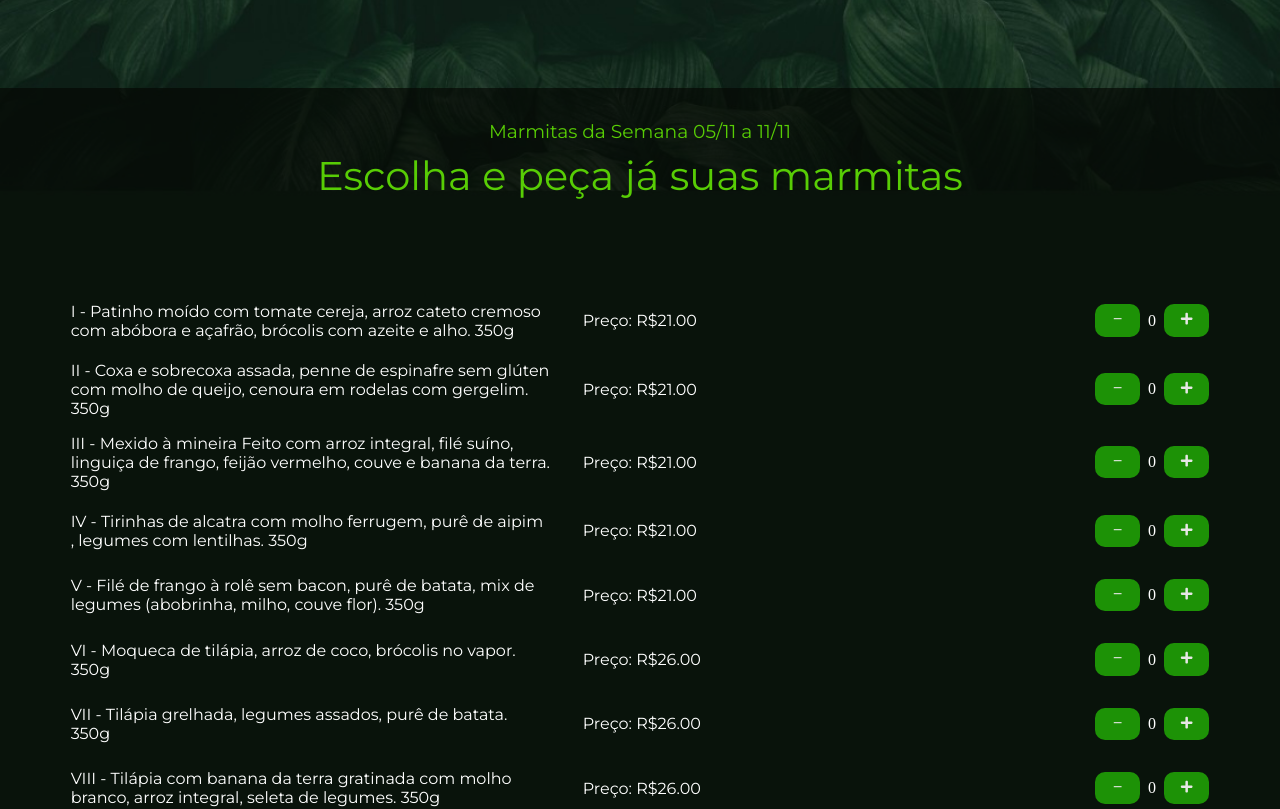
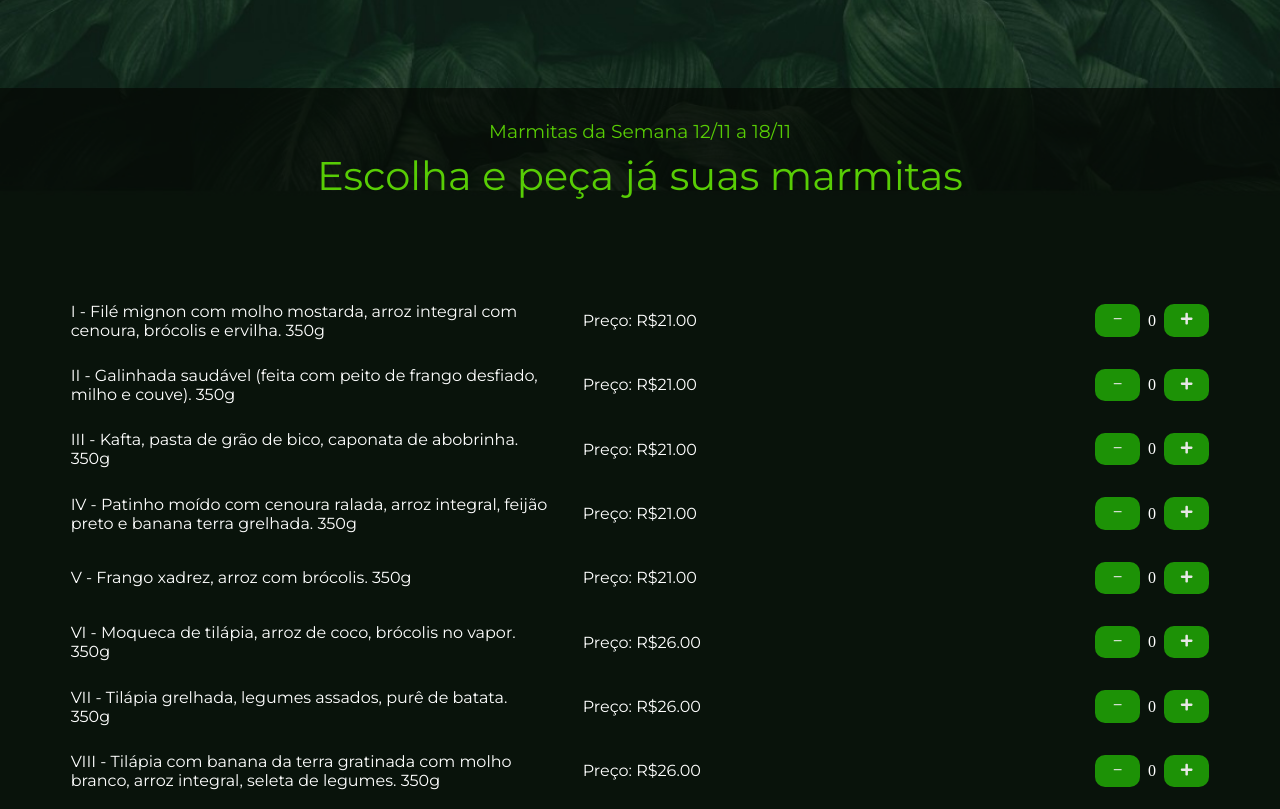
Before and after one commit to yagovysk/Projeto-NutrieLeve, a React (Vite) app: page / in a window 1280 px wide. Shown: the part 978-1787 px from the top of the page. Built offline with nearby package versions, Linux system fonts and the light colour scheme; a web font is replaced by a local one.

Commit message:
modificações no cardapio de marmitas

```diff
--- a/src/Pages/Home/Components-home/Marmitas/Marmitas.jsx
+++ b/src/Pages/Home/Components-home/Marmitas/Marmitas.jsx
@@ -6,11 +6,11 @@ import "./Marmitas.css";
 
 export function Marmitas() {
   const sabores = [
-    "I - Patinho moído com tomate cereja, arroz cateto cremoso com abóbora e açafrão, brócolis com azeite e alho. 350g",
-    "II - Coxa e sobrecoxa assada, penne de espinafre sem glúten com molho de queijo, cenoura em rodelas com gergelim. 350g",
-    "III - Mexido à mineira Feito com arroz integral, filé suíno, linguiça de frango, feijão vermelho, couve e banana da terra. 350g",
-    "IV - Tirinhas de alcatra com molho ferrugem, purê de aipim , legumes com lentilhas. 350g",
-    "V - Filé de frango à rolê sem bacon, purê de batata, mix de legumes (abobrinha, milho, couve flor). 350g",
+    "I - Filé mignon com molho mostarda, arroz integral com cenoura, brócolis e ervilha. 350g",
+    "II - Galinhada saudável (feita com peito de frango desfiado, milho e couve). 350g",
+    "III - Kafta, pasta de grão de bico, caponata de abobrinha. 350g",
+    "IV - Patinho moído com cenoura ralada, arroz integral, feijão preto e banana terra grelhada. 350g",
+    "V - Frango xadrez, arroz com brócolis. 350g",
     "VI - Moqueca de tilápia, arroz de coco, brócolis no vapor. 350g",
     "VII - Tilápia grelhada, legumes assados, purê de batata. 350g",
     "VIII - Tilápia com banana da terra gratinada com molho branco, arroz integral, seleta de legumes. 350g",
@@ -114,7 +114,7 @@ export function Marmitas() {
     <section id="marmitas" className="section-marmitas">
       <div className="container-sombra">
         <article className="article-marmitas">
-          <h1>Marmitas da Semana 05/11 a 11/11</h1>
+          <h1>Marmitas da Semana 12/11 a 18/11</h1>
           <h2>Escolha e peça já suas marmitas</h2>
         </article>
         <div className="card-marmitas">
```
